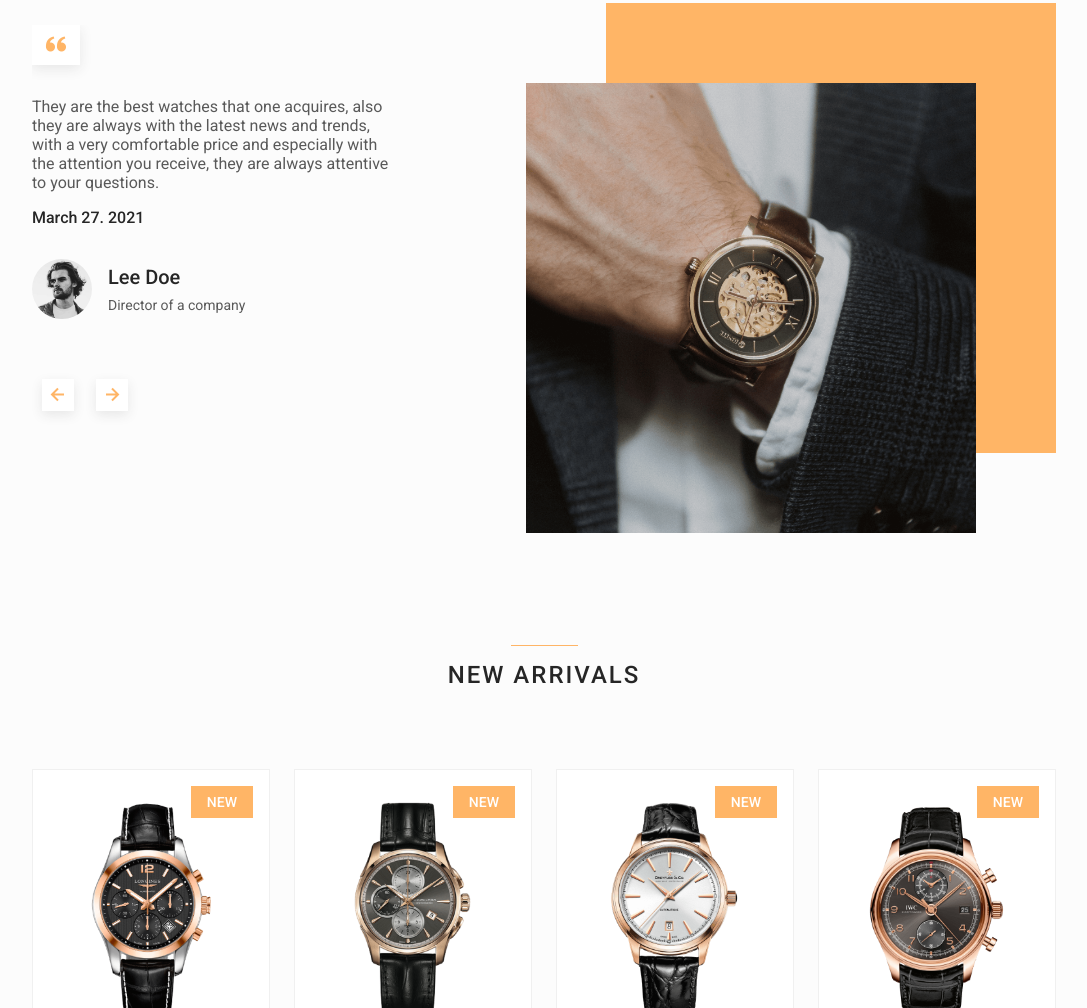
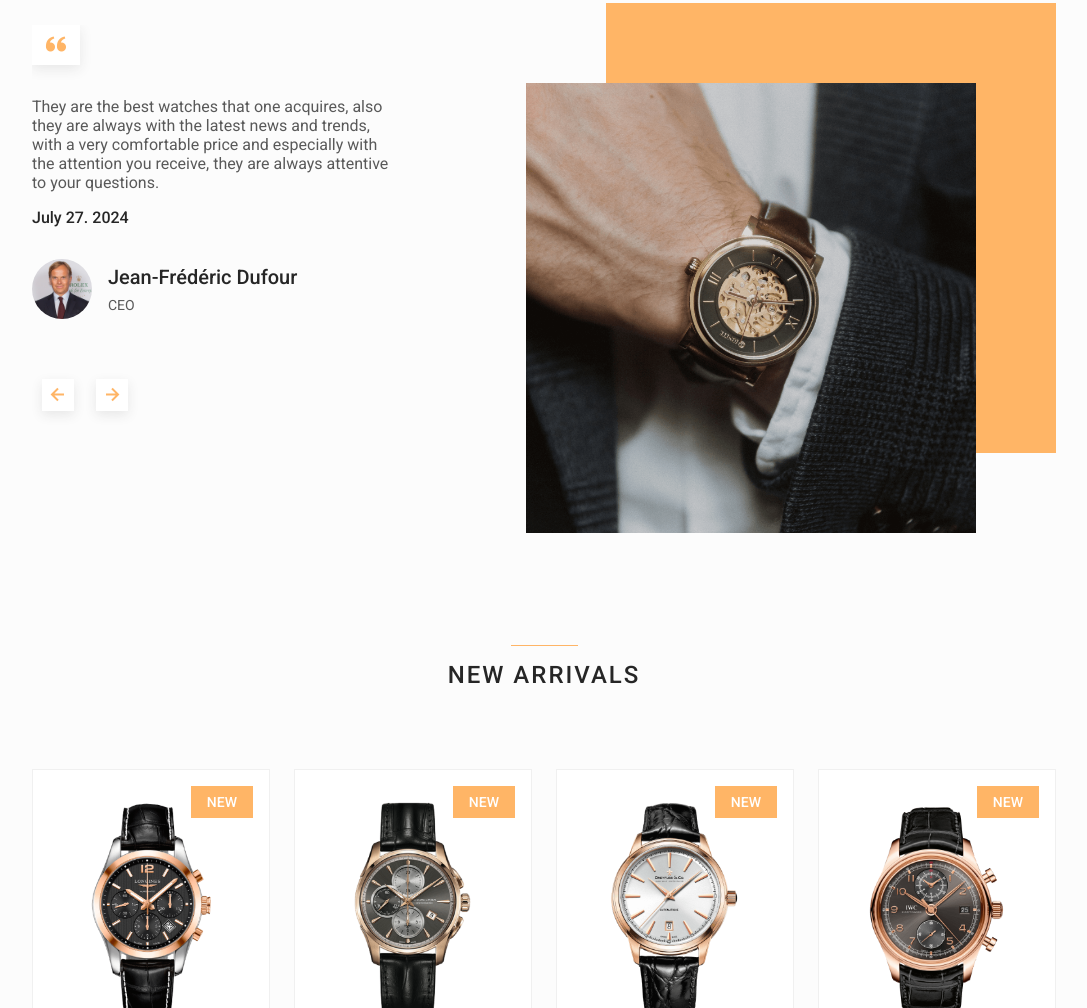
Before and after one commit to thatdevgenius/Rolex-Web, a plain HTML site: page index.html in a window 1280 px wide. Shown: the part 3029-4037 px from the top of the page, without its empty margins (96-1183 px from the left). Drawn offline with nearby package versions, Linux system fonts and the light colour scheme.

Commit message:
Update index.html

```diff
--- a/index.html
+++ b/index.html
@@ -368,19 +368,19 @@
                   comfortable price and especially with the attention you
                   receive, they are always attentive to your questions.
                 </p>
-                <h3 class="testimonial__date">March 27. 2021</h3>
+                <h3 class="testimonial__date">July 27. 2024</h3>
 
                 <div class="testimonial__perfil">
                   <img
-                    src="assets/img/testimonial1.jpg"
+                    src="assets/img/Dufour.jpg"
                     alt=""
                     class="testimonial__perfil-img"
                   />
 
                   <div class="testimonial__perfil-data">
-                    <span class="testimonial__perfil-name">Lee Doe</span>
+                    <span class="testimonial__perfil-name">Jean-Frédéric Dufour</span>
                     <span class="testimonial__perfil-detail"
-                      >Director of a company</span
+                      >CEO</span
                     >
                   </div>
                 </div>
@@ -396,7 +396,7 @@
                   comfortable price and especially with the attention you
                   receive, they are always attentive to your questions.
                 </p>
-                <h3 class="testimonial__date">March 27. 2021</h3>
+                <h3 class="testimonial__date">July 27. 2024</h3>
 
                 <div class="testimonial__perfil">
                   <img
@@ -424,7 +424,7 @@
                   comfortable price and especially with the attention you
                   receive, they are always attentive to your questions.
                 </p>
-                <h3 class="testimonial__date">March 27. 2021</h3>
+                <h3 class="testimonial__date">July 27. 2024</h3>
 
                 <div class="testimonial__perfil">
                   <img
```
